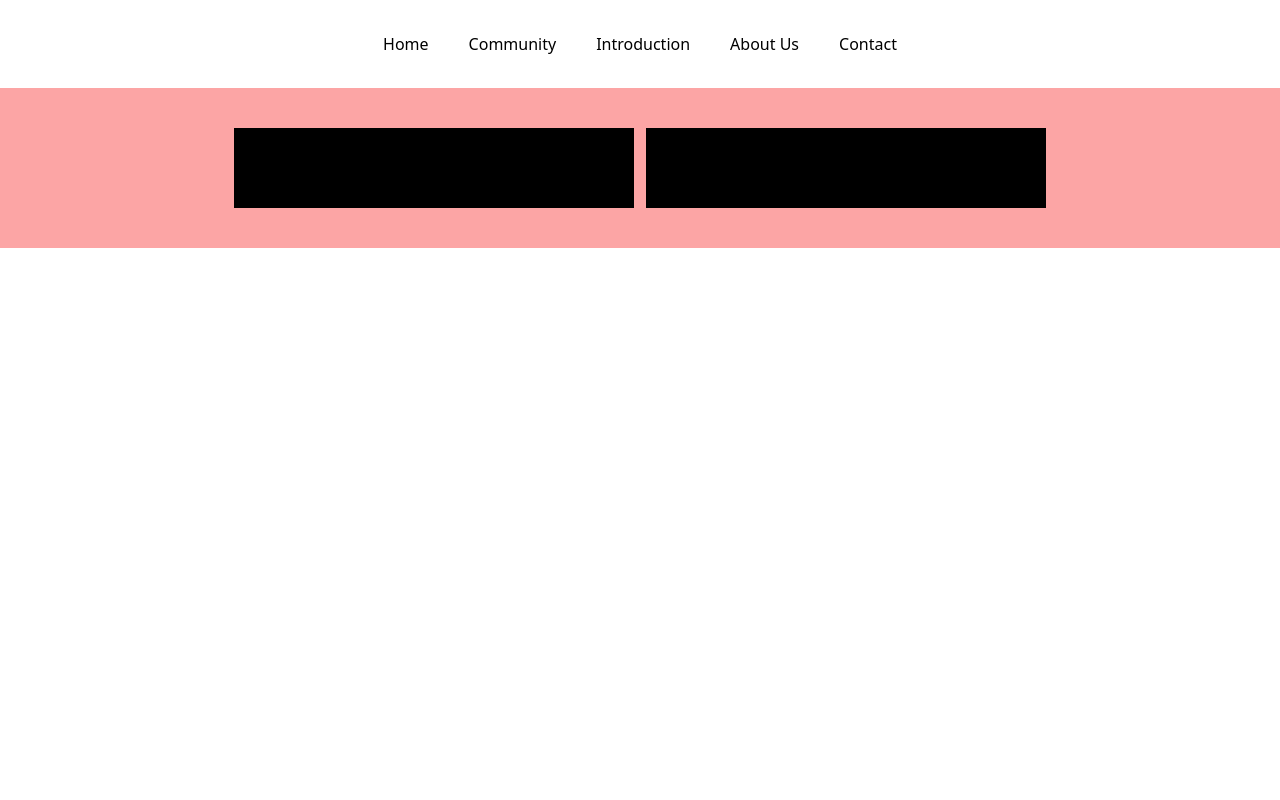
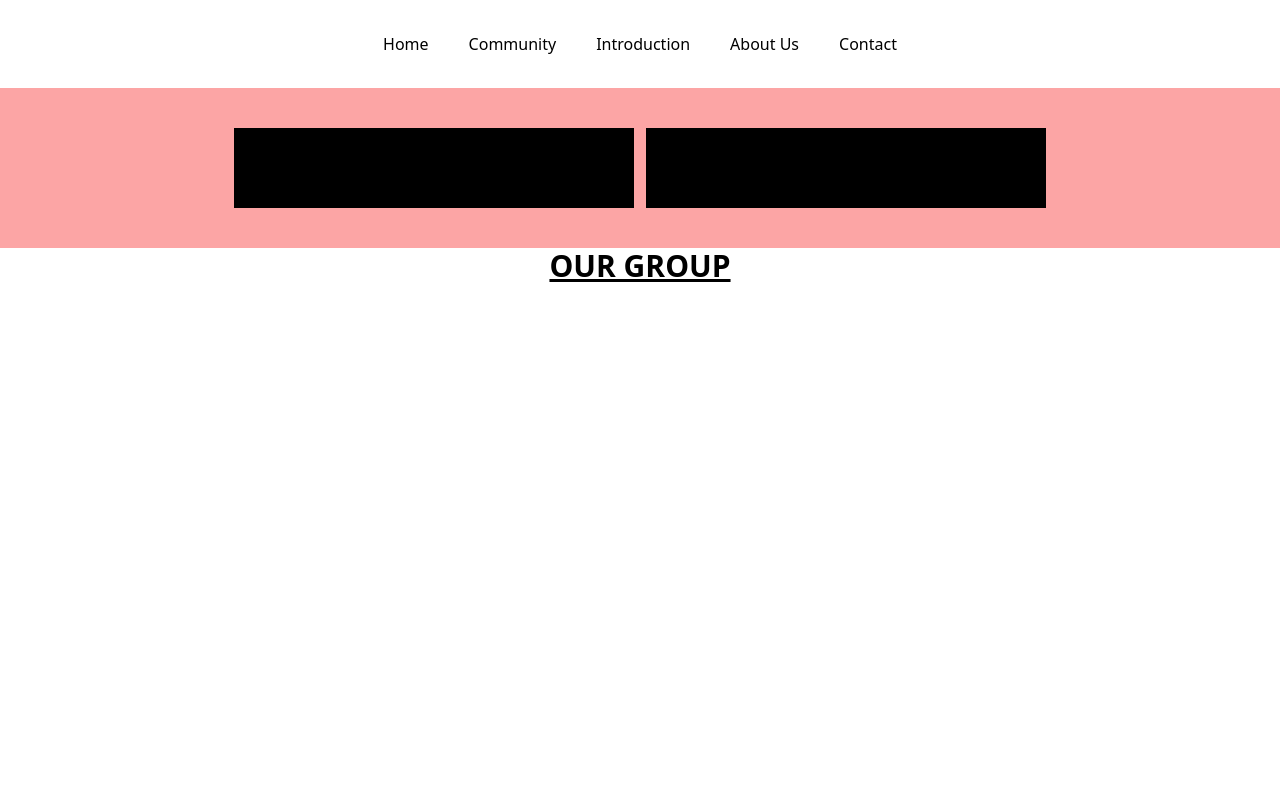
Before and after one commit to senul724/matrix-project, a React (Vite) app: page / in a window 1280 px wide. Shown: the top 800 px of the page. Built offline with nearby package versions, Linux system fonts and the light colour scheme.

Commit message:
commit by kush

```diff
--- a/index.html
+++ b/index.html
@@ -2,7 +2,7 @@
 <html lang="en">
   <head>
     <meta charset="UTF-8" />
-    <link rel="icon" type="image/svg+xml" href="/vite.svg" />
+    <link rel="icon" type="image/svg+xml" href="/logo.svg" />
     <meta name="viewport" content="width=device-width, initial-scale=1.0" />
     <title>OUR GROUP</title>
   </head>
--- a/src/pages/Home.jsx
+++ b/src/pages/Home.jsx
@@ -1,11 +1,16 @@
 const Home = () => {
   return (
-    <div className="flex items-center justify-center w-full bg-red-300 p-10 gap-3">
+    <><div className="flex items-center justify-center w-full bg-red-300 p-10 gap-3">
       <div className="w-1/3 p-10 bg-black">
       </div>
       <div className="w-1/3 p-10 bg-black">
       </div>
-    </div>
+    </div><div>
+        <h1 className="text-3xl font-semibold underline text-center">
+          OUR GROUP
+        </h1>
+
+      </div></>
   )
 };
 
```
Also changed, not shown: public/logo.svg (added).
